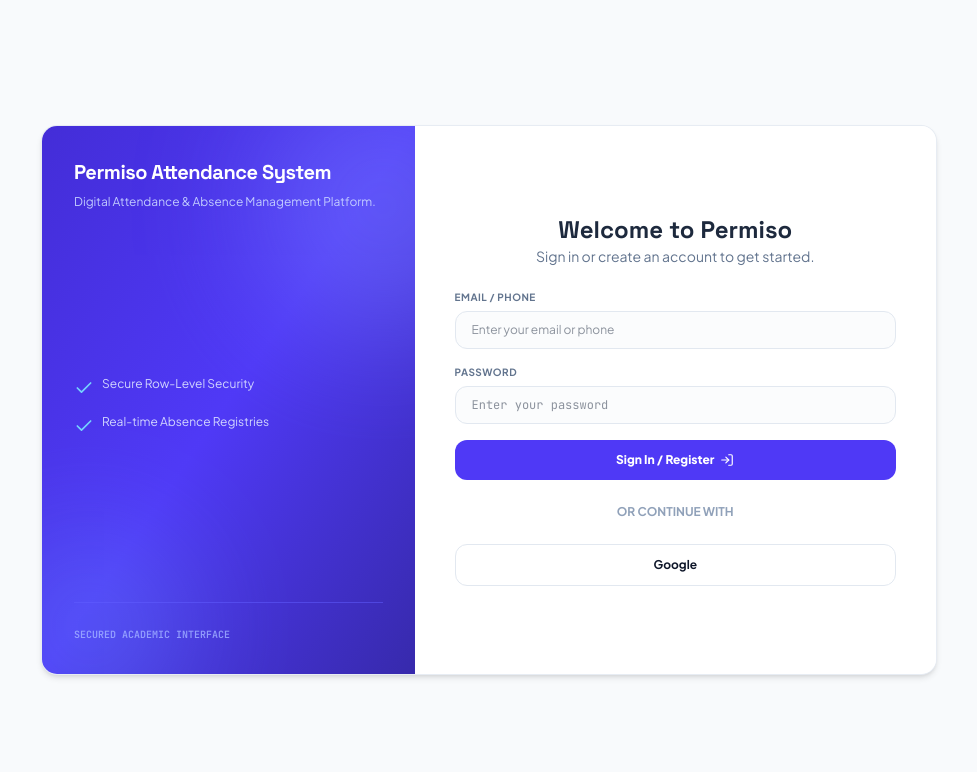
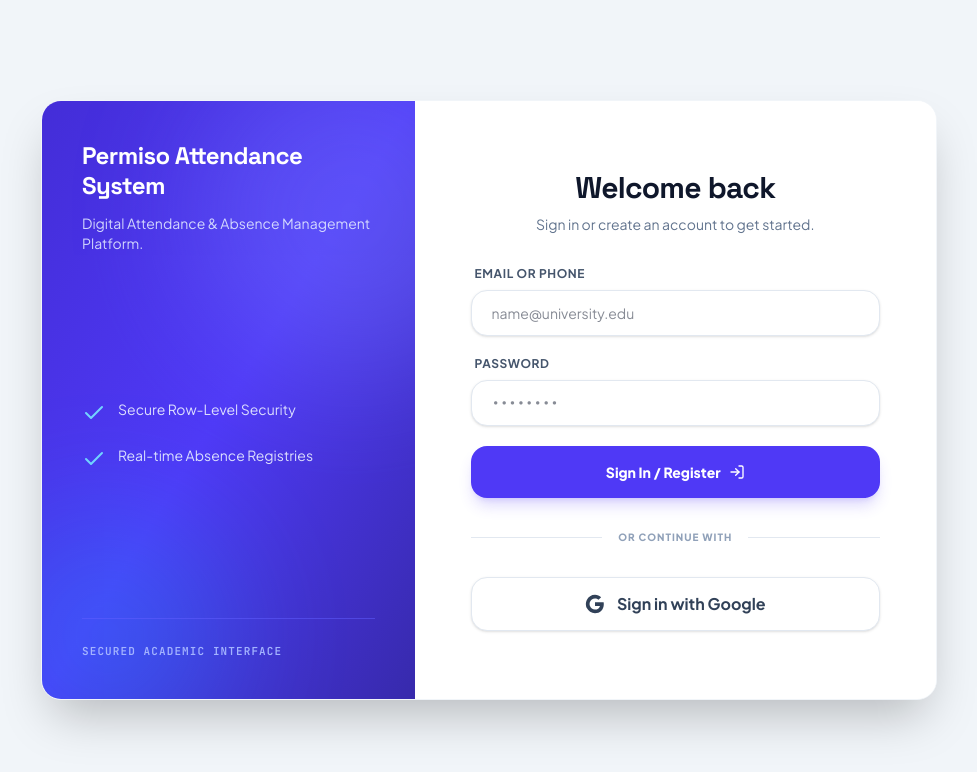
Before and after one commit to PechChanNorin/Permission_System, a React (Vite) app: page / in a window 1280 px wide. Shown: the top 772 px of the page, without its empty margins (151-1128 px from the left). Built offline with nearby package versions, Linux system fonts and the light colour scheme; no server answers.

Commit message:
style: update auth page design and messaging
Refine the authentication UI by updating the card styling, typography, and placeholder text to improve visual consistency and user experience.

```diff
--- a/src/components/AuthSimulate.tsx
+++ b/src/components/AuthSimulate.tsx
@@ -65,20 +65,20 @@
 
         {/* Right interaction form */}
         <div className={AuthStyles.interaction.panel}>
-          <div className="text-center mb-6">
-            <h2 className="text-2xl font-bold text-slate-800">Welcome to Permiso</h2>
-            <p className="text-sm text-slate-500">Sign in or create an account to get started.</p>
+          <div className="text-center mb-8">
+            <h2 className="text-3xl font-extrabold text-slate-900 tracking-tight">Welcome back</h2>
+            <p className="text-sm text-slate-500 mt-2">Sign in or create an account to get started.</p>
           </div>
 
           <form onSubmit={handleLogin} className={AuthStyles.interaction.formContainer}>
             <div className={AuthStyles.interaction.fieldGroup}>
-              <label className={AuthStyles.interaction.label}>Email / Phone</label>
+              <label className={AuthStyles.interaction.label}>Email or Phone</label>
               <input
                 type="text"
                 className={AuthStyles.interaction.input}
                 value={email}
                 onChange={(e) => setEmail(e.target.value)}
-                placeholder="Enter your email or phone"
+                placeholder="name@university.edu"
               />
             </div>
             <div className={AuthStyles.interaction.fieldGroup}>
@@ -88,7 +88,7 @@
                 className={AuthStyles.interaction.inputMono}
                 value={password}
                 onChange={(e) => setPassword(e.target.value)}
-                placeholder="Enter your password"
+                placeholder="••••••••"
               />
             </div>
             <button
@@ -96,17 +96,39 @@
               className={AuthStyles.interaction.submitButton}
             >
               Sign In / Register
-              <LogIn className="w-3.5 h-3.5" />
+              <LogIn className="w-4 h-4" />
             </button>
           </form>
 
-          <div className="my-6 text-center text-slate-400 text-xs uppercase font-bold">Or continue with</div>
+          <div className="my-8 flex items-center gap-4">
+            <div className="flex-1 h-px bg-slate-200" />
+            <span className="text-[10px] font-black text-slate-400 uppercase tracking-widest">Or continue with</span>
+            <div className="flex-1 h-px bg-slate-200" />
+          </div>
 
           <button
             onClick={handleGoogleLogin}
-            className="w-full border border-slate-200 p-3 rounded-xl font-bold flex items-center justify-center gap-2 hover:bg-slate-50 transition-colors text-xs"
+            className="w-full bg-white border border-slate-200 p-3.5 rounded-2xl font-bold text-slate-700 flex items-center justify-center gap-3 hover:bg-slate-50 hover:border-slate-300 transition-all shadow-sm active:scale-[0.98]"
           >
-            Google
+            <svg className="w-5 h-5" viewBox="0 0 24 24">
+              <path
+                fill="currentColor"
+                d="M22.56 12.25c0-.78-.07-1.53-.2-2.25H12v4.26h5.92c-.26 1.37-1.04 2.53-2.21 3.31v2.77h3.57c2.08-1.92 3.28-4.74 3.28-8.09z"
+              />
+              <path
+                fill="currentColor"
+                d="M12 23c2.97 0 5.46-.98 7.28-2.66l-3.57-2.77c-.98.66-2.23 1.06-3.71 1.06-2.86 0-5.29-1.93-6.16-4.53H2.18v2.84C3.99 20.53 7.7 23 12 23z"
+              />
+              <path
+                fill="currentColor"
+                d="M5.84 14.09c-.22-.66-.35-1.36-.35-2.09s.13-1.43.35-2.09V7.07H2.18C1.43 8.55 1 10.22 1 12s.43 3.45 1.18 4.93l2.85-2.22.81-.62z"
+              />
+              <path
+                fill="currentColor"
+                d="M12 5.38c1.62 0 3.06.56 4.21 1.64l3.15-3.15C17.45 2.09 14.97 1 12 1 7.7 1 3.99 3.47 2.18 7.07l3.66 2.84c.87-2.6 3.3-4.53 6.16-4.53z"
+              />
+            </svg>
+            Sign in with Google
           </button>
         </div>
       </div>
--- a/src/components/AuthStyles.ts
+++ b/src/components/AuthStyles.ts
@@ -10,39 +10,39 @@
  */
 export const AuthStyles = {
   // Main Container
-  wrapper: "min-h-[100vh] bg-slate-50 flex items-center justify-center p-4 py-12",
-  card: "max-w-4xl w-full grid grid-cols-1 md:grid-cols-12 bg-white rounded-2xl overflow-hidden shadow-md border border-slate-200/80 min-h-[550px]",
+  wrapper: "min-h-[100vh] bg-slate-100 flex items-center justify-center p-4 py-12",
+  card: "max-w-4xl w-full grid grid-cols-1 md:grid-cols-12 bg-white rounded-3xl overflow-hidden shadow-2xl border border-slate-100 min-h-[600px]",
 
   // Left Branding Panel
   branding: {
-    panel: "md:col-span-5 bg-gradient-to-br from-indigo-700 via-indigo-600 to-indigo-800 p-8 text-white flex flex-col justify-between relative overflow-hidden",
-    glowTop: "absolute top-0 right-0 w-64 h-64 bg-indigo-400 rounded-full blur-3xl transform translate-x-24 -translate-y-12 opacity-40",
-    glowBottom: "absolute -bottom-12 -left-12 w-48 h-48 bg-sky-300 rounded-full blur-3xl opacity-20",
-    logoContainer: "bg-white/10 border border-white/20 p-2 rounded-xl w-fit mb-6",
-    logoChar: "font-black text-2xl tracking-wider px-2 text-white",
-    heading: "text-xl font-extrabold tracking-tight text-white",
-    description: "text-indigo-200/95 text-xs mt-2",
-    featureList: "space-y-4 text-xs text-indigo-100 my-8",
-    featureRow: "flex gap-2 items-start",
-    featureCheckIcon: "w-5 h-5 text-sky-300 shrink-0 mt-0.5",
-    featureText: "text-indigo-100/90",
-    footerText: "text-[10px] text-indigo-300/80 font-mono font-semibold"
+    panel: "md:col-span-5 bg-gradient-to-br from-indigo-700 via-indigo-600 to-indigo-800 p-10 text-white flex flex-col justify-between relative overflow-hidden",
+    glowTop: "absolute top-0 right-0 w-80 h-80 bg-indigo-400 rounded-full blur-3xl transform translate-x-24 -translate-y-12 opacity-30",
+    glowBottom: "absolute -bottom-16 -left-16 w-64 h-64 bg-sky-400 rounded-full blur-3xl opacity-20",
+    logoContainer: "bg-white/10 border border-white/20 p-2 rounded-2xl w-fit mb-8",
+    logoChar: "font-black text-3xl tracking-wider px-3 text-white",
+    heading: "text-2xl font-extrabold tracking-tight text-white leading-tight",
+    description: "text-indigo-100/90 text-sm mt-3",
+    featureList: "space-y-5 text-sm text-indigo-50 my-10",
+    featureRow: "flex gap-3 items-start",
+    featureCheckIcon: "w-6 h-6 text-sky-300 shrink-0 mt-0.5",
+    featureText: "text-indigo-50/90",
+    footerText: "text-[11px] text-indigo-300 font-mono font-bold tracking-widest"
   },
 
   // Right Interaction Panel
   interaction: {
-    panel: "md:col-span-7 p-8 md:p-10 flex flex-col justify-center bg-white",
-    tabContainer: "flex border-b border-slate-100 pb-2.5 mb-6 gap-3",
-    tabButtonActive: "pb-2.5 text-xs font-extrabold uppercase px-4 border-b-2 border-indigo-600 text-indigo-600 cursor-pointer",
-    tabButtonInactive: "pb-2.5 text-xs font-extrabold uppercase px-4 border-b-2 border-transparent text-slate-400 hover:text-slate-600 hover:border-slate-200 cursor-pointer",
-    errorBanner: "p-3 bg-rose-50 text-rose-600 border border-rose-100 text-[11px] font-medium rounded-xl mb-4 flex items-center gap-2",
-    formContainer: "space-y-4",
-    fieldGroup: "space-y-1.5",
-    label: "block text-slate-500 text-[10px] font-bold uppercase tracking-wider",
-    input: "w-full bg-slate-50/60 border border-slate-200 rounded-xl px-4 py-2.5 text-xs text-slate-800 focus:outline-none focus:ring-2 focus:ring-indigo-500/20 focus:border-indigo-500",
-    inputMono: "w-full bg-slate-50/60 border border-slate-200 rounded-xl px-4 py-2.5 text-xs text-slate-800 font-mono focus:outline-none focus:ring-2 focus:ring-indigo-500/20 focus:border-indigo-500",
-    select: "w-full bg-slate-50/60 border border-slate-200 rounded-xl px-3 py-2.5 text-xs font-bold text-slate-800 focus:outline-none focus:ring-2 focus:ring-indigo-500/20 focus:border-indigo-500 cursor-pointer",
+    panel: "md:col-span-7 p-10 md:p-14 flex flex-col justify-center bg-white",
+    tabContainer: "flex border-b border-slate-100 pb-2.5 mb-8 gap-3",
+    tabButtonActive: "pb-2.5 text-xs font-black uppercase px-4 border-b-2 border-indigo-600 text-indigo-600 cursor-pointer",
+    tabButtonInactive: "pb-2.5 text-xs font-black uppercase px-4 border-b-2 border-transparent text-slate-400 hover:text-slate-600 hover:border-slate-200 cursor-pointer",
+    errorBanner: "p-4 bg-rose-50 text-rose-700 border border-rose-100 text-xs font-bold rounded-2xl mb-6 flex items-center gap-3",
+    formContainer: "space-y-5",
+    fieldGroup: "space-y-2",
+    label: "block text-slate-600 text-xs font-bold uppercase tracking-wider pl-1",
+    input: "w-full bg-white border border-slate-200 rounded-2xl px-5 py-3 text-sm text-slate-900 focus:outline-none focus:ring-4 focus:ring-indigo-500/10 focus:border-indigo-400 shadow-sm transition-all",
+    inputMono: "w-full bg-white border border-slate-200 rounded-2xl px-5 py-3 text-sm text-slate-900 font-mono focus:outline-none focus:ring-4 focus:ring-indigo-500/10 focus:border-indigo-400 shadow-sm transition-all",
+    select: "w-full bg-white border border-slate-200 rounded-2xl px-4 py-3 text-sm font-bold text-slate-900 focus:outline-none focus:ring-4 focus:ring-indigo-500/10 focus:border-indigo-400 shadow-sm transition-all cursor-pointer",
     gridTwoCols: "grid grid-cols-2 gap-4",
-    submitButton: "w-full bg-indigo-600 hover:bg-indigo-700 text-white text-xs font-black py-3 rounded-xl flex items-center justify-center gap-1.5 cursor-pointer active:scale-[0.99]"
+    submitButton: "w-full bg-indigo-600 hover:bg-indigo-700 text-white text-sm font-black py-4 rounded-2xl flex items-center justify-center gap-2 cursor-pointer shadow-lg shadow-indigo-600/20 active:scale-[0.98] transition-all"
   }
 };
```
